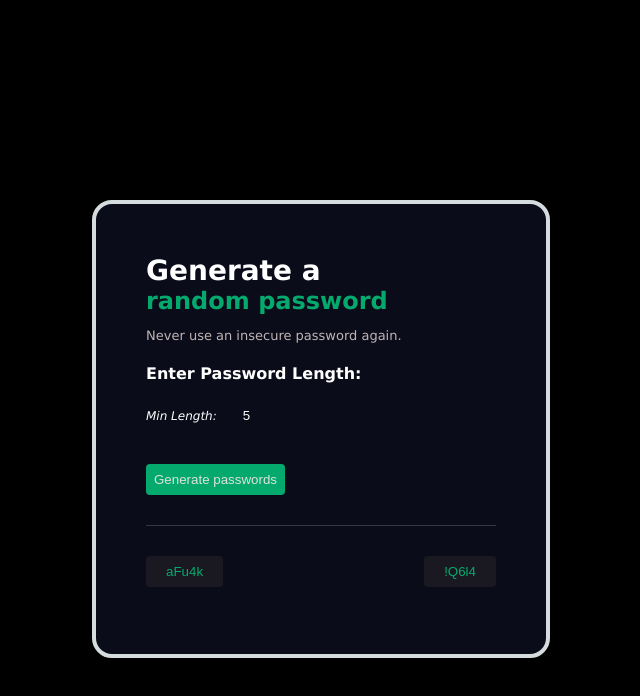
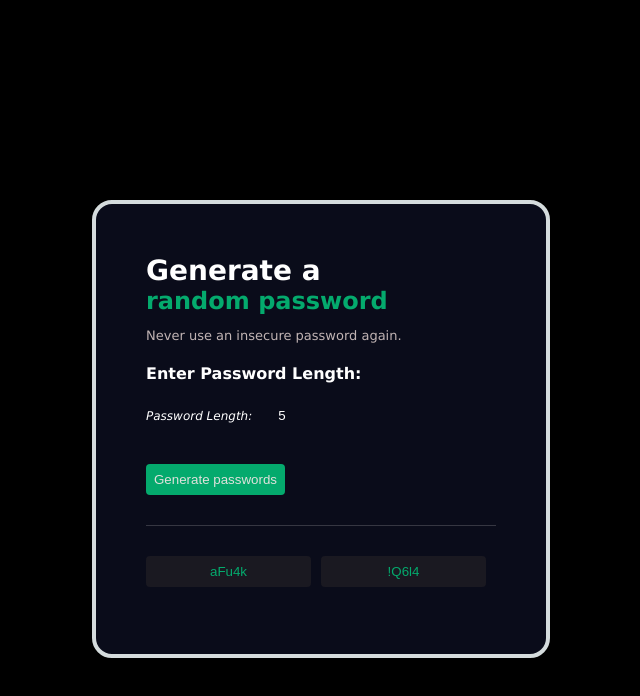
Before and after one commit to sagarkudu/full-stack-applications, a plain HTML site: page javascript/password-generator/index.html in a window 1280 px wide. Both pictures are taken after typing "5" into the empty fields and a click on the button "Generate passwords". Shown: the whole page, without its empty margins (319-959 px from the left). Drawn offline with Linux system fonts and the light colour scheme.

Commit message:
added checks for password length

```diff
--- a/javascript/password-generator/index.css
+++ b/javascript/password-generator/index.css
@@ -85,6 +85,9 @@ body {
 
 .pwd-btn {
   padding: 8px 20px;
+  width: 100%;
+  margin-right: 10px;
+  text-align: center;
   background: rgba(47, 44, 44, 0.422);
   color: #04aa6d;
   border: none;
--- a/javascript/password-generator/index.html
+++ b/javascript/password-generator/index.html
@@ -16,7 +16,7 @@
       </div>
       <div>
         <h4>Enter Password Length:</h4>
-        <span class="pwd-text">Min Length:</span>
+        <span class="pwd-text">Password Length:</span>
         <input id="pwd-length" type="number" value="" placeholder="e.g 5" />
       </div>
       <div>
@@ -27,8 +27,8 @@
       </div>
       <hr id="hr" />
       <div class="pwd">
-        <button id="pwd1" class="pwd-btn"></button>
-        <button id="pwd2" class="pwd-btn"></button>
+        <input type="text" id="pwd1" class="pwd-btn" value="ab" />
+        <input type="text" id="pwd2" class="pwd-btn" value="" />
       </div>
     </div>
     <script src="index.js"></script>
--- a/javascript/password-generator/index.js
+++ b/javascript/password-generator/index.js
@@ -95,6 +95,7 @@ const characters = [
 let pwd1 = document.getElementById("pwd1");
 let pwd2 = document.getElementById("pwd2");
 
+//hide passwords initially at screen loading.
 pwd1.style.display = "none";
 pwd2.style.display = "none";
 
@@ -113,20 +114,45 @@ function changePassword() {
   let pwdLength = document.getElementById("pwd-length").valueAsNumber;
   let displayError = document.getElementById("error-msg");
 
-  if (pwdLength <= 0 || isNaN(pwdLength)) {
-    displayError.textContent = "Password length should be greater than zero!";
+  if (isNaN(pwdLength)) {
+    displayError.textContent = "Please enter a password length.";
 
     pwd1.style.display = "none";
     pwd2.style.display = "none";
-
     return;
   }
 
-  displayError.textContent = "";
+  if (pwdLength <= 0) {
+    displayError.textContent = "Password length should be greater than zero.";
 
+    pwd1.style.display = "none";
+    pwd2.style.display = "none";
+    return;
+  }
+
+  if (pwdLength < 5) {
+    displayError.textContent =
+      "Password length should be at least 5 characters.";
+
+    pwd1.style.display = "none";
+    pwd2.style.display = "none";
+    return;
+  }
+
+  if (pwdLength > 15) {
+    displayError.textContent = "Password cannot be greater than 15 characters.";
+
+    pwd1.style.display = "none";
+    pwd2.style.display = "none";
+    return;
+  }
+
+  displayError.value = "";
+
+  //show passwords when no error
   pwd1.style.display = "inline-block";
   pwd2.style.display = "inline-block";
 
-  pwd1.textContent = generatePassword(pwdLength);
-  pwd2.textContent = generatePassword(pwdLength);
+  pwd1.value = generatePassword(pwdLength);
+  pwd2.value = generatePassword(pwdLength);
 }
```
